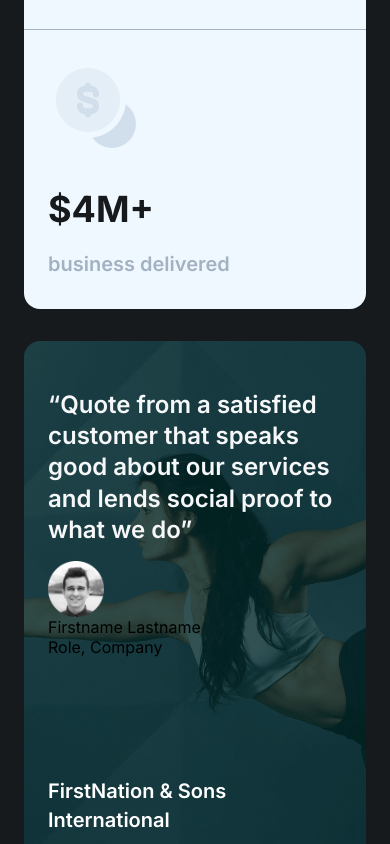
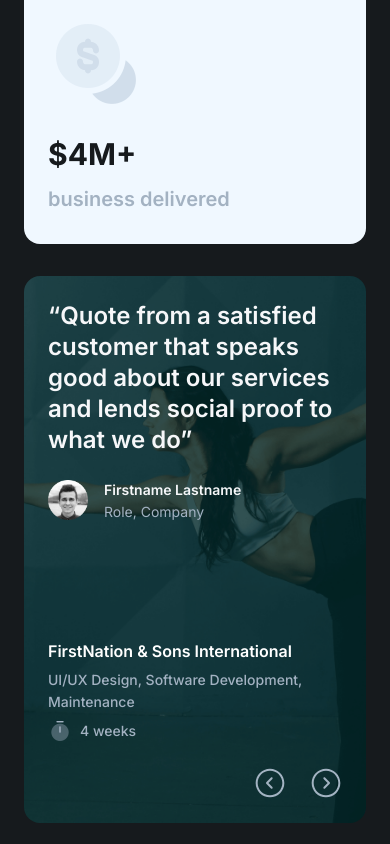
Before and after one commit to pdev6373/stackbuld, a Next.js app: page / in a window 390 px wide. Shown: the part 7540-8384 px from the top of the page. Built offline with nearby package versions, Linux system fonts and the light colour scheme.

Commit message:
initial commit

```diff
--- a/components/quotes/Quotes.module.css
+++ b/components/quotes/Quotes.module.css
@@ -44,7 +44,7 @@
   color: #161a1d;
   font-size: 48px;
   font-weight: 700;
-  line-height: 58px;
+  line-height: 1.208;
 }
 
 .achievementText {
@@ -109,14 +109,14 @@
   color: #ffffff;
   font-size: 20px;
   font-weight: 600;
-  line-height: 29px;
+  line-height: 1.45;
 }
 
 .quotesBottomText {
   color: #a3b2c2;
   font-size: 16px;
   font-weight: 500;
-  line-height: 26px;
+  line-height: 1.625;
 }
 
 .sectionTitleDark {
@@ -132,6 +132,35 @@
   color: #17c2c2;
 }
 
+.profileImageMobile {
+  display: none;
+}
+
+.profileImage {
+  display: block;
+}
+
+.reviewBody {
+  display: flex;
+  align-items: center;
+  flex-wrap: wrap;
+  gap: 8px;
+}
+
+.reviewName {
+  color: #f6f7f9;
+  font-size: 16px;
+  font-weight: 600;
+  line-height: 1.4375;
+}
+
+.reviewRole {
+  color: #a3b2c2;
+  font-size: 16px;
+  font-weight: 400;
+  line-height: 1.1875;
+}
+
 @media (max-width: 1350px) {
   .achievements {
     padding: 0 24px;
@@ -144,26 +173,9 @@
   }
 }
 
-@media (max-width: 700px) {
-  .quotes {
-    padding: 40px 24px 60px;
-  }
-
-  .quotesDisplay {
-    padding: 48px 24px;
-  }
-
+@media (max-width: 1100px) {
   .quoteTitle {
     font-size: 28px;
-  }
-
-  .achievements {
-    padding: 0;
-  }
-
-  .sectionTitleDark {
-    font-size: 30px;
-    margin-bottom: 8px;
   }
 }
 
@@ -176,6 +188,37 @@
     flex-direction: row;
     padding-block: 48px;
     padding-inline: 24px;
+  }
+
+  .achievementTitle {
+    font-size: 36px;
+  }
+}
+
+@media (max-width: 700px) {
+  .quotes {
+    padding: 40px 24px 60px;
+  }
+
+  .quotesDisplay {
+    padding: 48px 24px;
+  }
+
+  .achievements {
+    padding: 0;
+  }
+
+  .sectionTitleDark {
+    font-size: 30px;
+    margin-bottom: 8px;
+  }
+
+  .reviewBody {
+    gap: 16px;
+  }
+
+  .quotesBottomTitle {
+    font-size: 18px;
   }
 }
 
@@ -196,16 +239,51 @@
     gap: 24px;
   }
 
+  .quotesDisplay {
+    padding: 24px;
+  }
+
   .achievementTitle {
-    font-size: 36px;
+    font-size: 30px;
   }
 
   .quotesHeader {
-    gap: 16px;
+    gap: 24px;
   }
 
   .quoteTitle {
     font-size: 24px;
     line-height: 1.3;
   }
+
+  .profileImageMobile {
+    display: block;
+  }
+
+  .profileImage {
+    display: none;
+  }
+
+  .reviewName,
+  .reviewRole {
+    font-size: 14px;
+  }
+
+  .reviewDetails {
+    display: flex;
+    flex-direction: column;
+    gap: 4px;
+  }
+
+  .quote {
+    font-size: 16px;
+  }
+
+  .quotesBottomTitle {
+    font-size: 16px;
+  }
+
+  .quotesBottomText {
+    font-size: 14px;
+  }
 }
--- a/components/quotes/Quotes.tsx
+++ b/components/quotes/Quotes.tsx
@@ -47,9 +47,18 @@ export default function Quotes() {
                 alt="profile image"
                 width={56}
                 height={56}
+                className={styles.profileImage}
               />
 
-              <div>
+              <Image
+                src={Images.profileTwo}
+                alt="profile image"
+                width={40}
+                height={40}
+                className={styles.profileImageMobile}
+              />
+
+              <div className={styles.reviewDetails}>
                 <p className={styles.reviewName}>Firstname Lastname</p>
                 <p className={styles.reviewRole}>Role, Company</p>
               </div>
```
